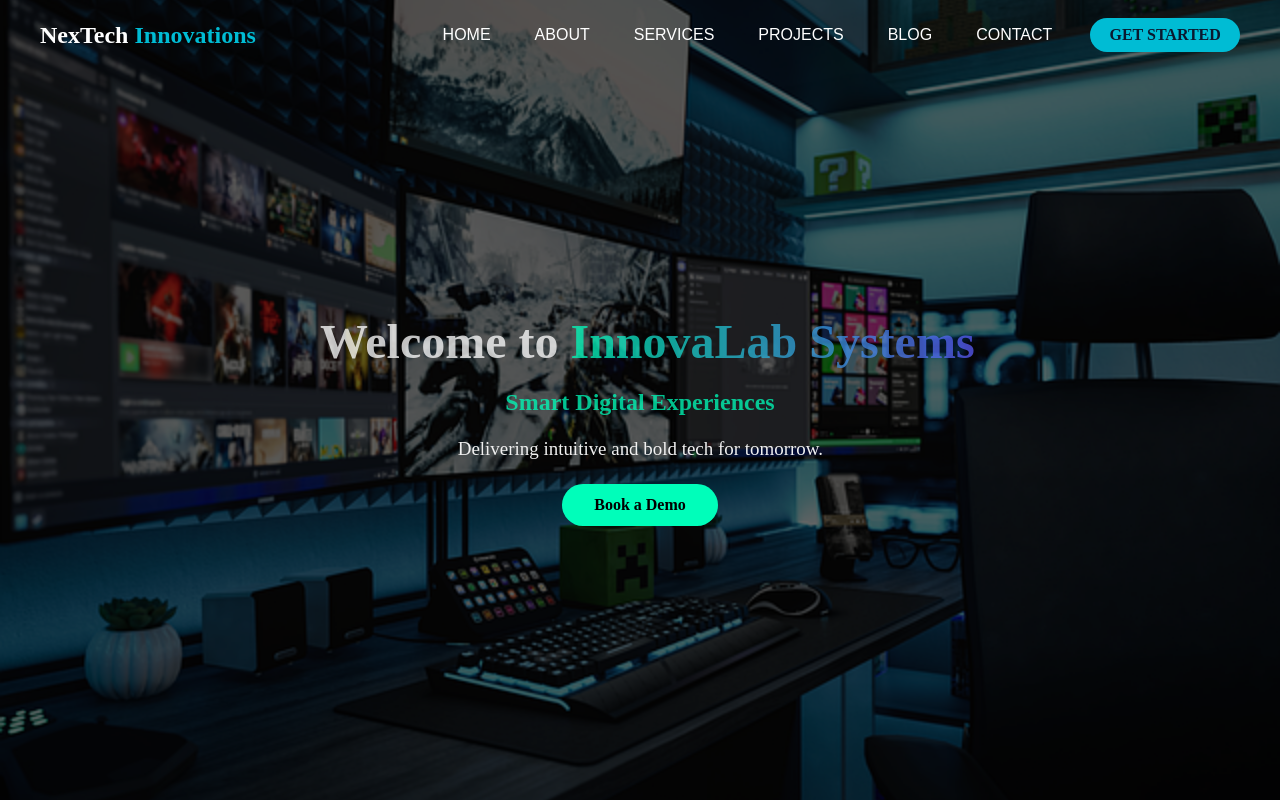
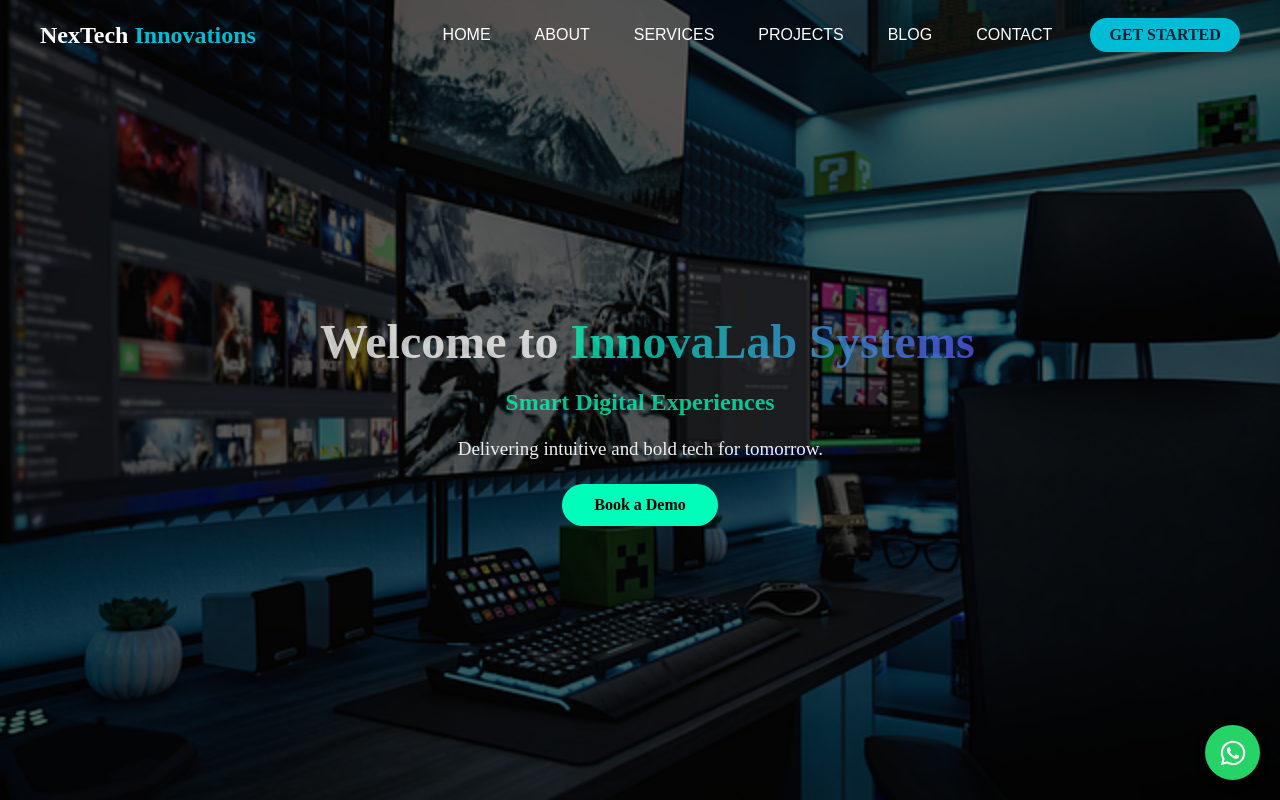
Before and after one commit to Perpetualisi/Nextech, a React (Vite) app: page / in a window 1280 px wide. Shown: the top 800 px of the page. Built offline with nearby package versions, Linux system fonts and the light colour scheme.

Commit message:
Added floating WhatsApp button and updated Navbar

```diff
--- a/package.json
+++ b/package.json
@@ -13,7 +13,8 @@
     "aos": "^2.3.4",
     "framer-motion": "^12.12.1",
     "react": "^18.3.1",
-    "react-dom": "^18.3.1"
+    "react-dom": "^18.3.1",
+    "react-icons": "^5.5.0"
   },
   "devDependencies": {
     "@eslint/js": "^9.17.0",
--- a/src/App.css
+++ b/src/App.css
@@ -0,0 +1,23 @@
+.floating-whatsapp {
+  position: fixed;
+  bottom: 20px;
+  right: 20px;
+  background-color: #25D366;
+  color: white;
+  border-radius: 50%;
+  width: 55px;
+  height: 55px;
+  display: flex;
+  align-items: center;
+  justify-content: center;
+  text-decoration: none;
+  font-size: 28px;
+  z-index: 1000;
+  box-shadow: 0 4px 12px rgba(0, 0, 0, 0.2);
+  transition: transform 0.3s ease;
+}
+
+.floating-whatsapp:hover {
+  transform: scale(1.1);
+  background-color: #1ebe5d;
+}
--- a/src/App.jsx
+++ b/src/App.jsx
@@ -7,7 +7,7 @@ import Projects from './Components/Projects/Projects'
 import Blog from './Components/Blog/Blog'
 import Contact from './Components/Contact/Contact'
 import Footer from './Components/Footer/Footer'
-
+import './App.css'
 const App = () => {
   return (
     <div>
--- a/src/Components/Contact/Contact.jsx
+++ b/src/Components/Contact/Contact.jsx
@@ -45,7 +45,7 @@ const Contact = () => {
 
           {/* Hidden fields for Formsubmit */}
           <input type="hidden" name="_captcha" value="false" />
-<input type="hidden" name="_next" value="https://nextech-coral.vercel.app/thank-you.html" />
+          <input type="hidden" name="_next" value="https://nextech-coral.vercel.app/thank-you.html" />
 
           <input type="text" name="name" placeholder="Full Name" required data-aos="fade-up" data-aos-delay="200" />
           <input type="email" name="email" placeholder="Email Address" required data-aos="fade-up" data-aos-delay="300" />
@@ -81,6 +81,7 @@ const Contact = () => {
             <a href="https://github.com/Perpetualisi" target="_blank" rel="noreferrer">GitHub</a>
             <a href="mailto:perpetualokan0@gmail.com">Email</a>
             <a href="https://www.linkedin.com/in/perpetual-okan-759655344/" target="_blank" rel="noreferrer">LinkedIn</a>
+            <a href="https://wa.me/2348103558837" target="_blank" rel="noreferrer">WhatsApp</a>
           </div>
 
           <div className="cta-message" data-aos="flip-up" data-aos-delay="700">
--- a/src/Components/Navbar/Navbar.jsx
+++ b/src/Components/Navbar/Navbar.jsx
@@ -2,6 +2,7 @@ import { useEffect, useState } from "react";
 import AOS from "aos";
 import "aos/dist/aos.css";
 import "./Navbar.css";
+import { FaWhatsapp } from "react-icons/fa";
 
 const Navbar = () => {
   const [scrolled, setScrolled] = useState(false);
@@ -32,6 +33,7 @@ const Navbar = () => {
   };
 
   return (
+    <>
       <header className={`navbar ${scrolled ? "scrolled" : ""}`} data-aos="fade-down">
         <div className="navbar-container">
           <div className="logo">
@@ -44,7 +46,12 @@ const Navbar = () => {
                 {link}
               </button>
             ))}
-          <a href="#contact" className="cta-btn" onClick={() => setMenuOpen(false)}>
+
+            <a
+              href="#contact"
+              className="cta-btn"
+              onClick={() => setMenuOpen(false)}
+            >
               GET STARTED
             </a>
           </nav>
@@ -59,6 +66,18 @@ const Navbar = () => {
           </div>
         </div>
       </header>
+
+      {/* Floating WhatsApp Button */}
+      <a
+        href="https://wa.me/2348103558837"
+        className="floating-whatsapp"
+        target="_blank"
+        rel="noopener noreferrer"
+        aria-label="Chat on WhatsApp"
+      >
+        <FaWhatsapp />
+      </a>
+    </>
   );
 };
 
```
Also changed, not shown: 1 other file (tests, documents, lock files or other folders). Lines whose indentation alone changed are shown as unchanged.
